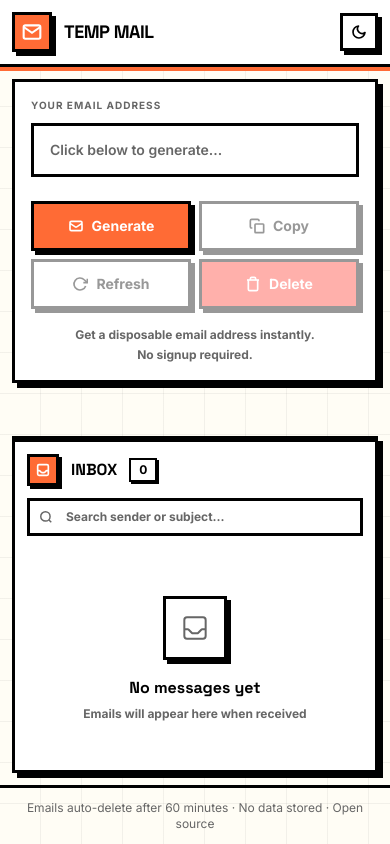
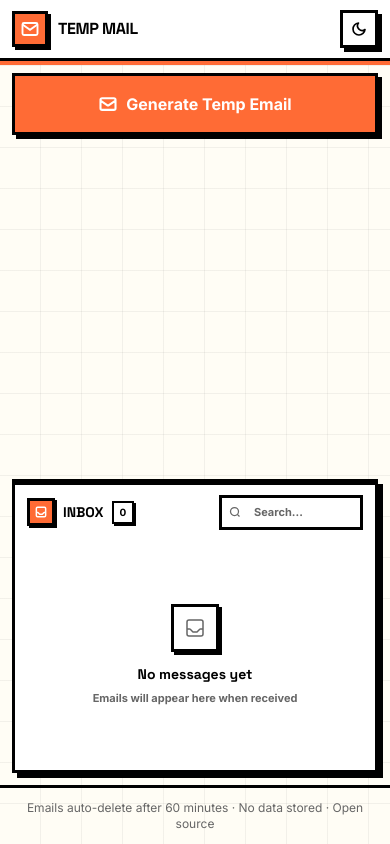
Before and after one commit to srfwtgh/Tempmail-service-, a React (Vite) app in the folder client/: page / in a window 390 px wide. Built offline with nearby package versions, Linux system fonts and the light colour scheme.

Commit message:
complete mobile-first redesign: compact email bar + icon actions, minimal navbar, fullscreen modal, tighter inbox

```diff
--- a/client/src/components/EmailPanel.jsx
+++ b/client/src/components/EmailPanel.jsx
@@ -1,9 +1,62 @@
 export default function EmailPanel({ email, generating, refreshing, onGenerate, onCopy, onRefresh, onDelete, messageCount }) {
+  const iconBtn = 'neo-btn rounded-none p-2.5 flex items-center justify-center shrink-0 disabled:opacity-40 disabled:cursor-not-allowed disabled:transform-none'
   const btnBase = 'rounded-none px-4 py-3 text-sm font-bold transition-all disabled:opacity-40 disabled:cursor-not-allowed disabled:transform-none flex items-center justify-center gap-2'
 
   return (
-    <aside className="p-3 lg:p-6 lg:border-r-3 lg:border-[var(--neo-border)] lg:min-h-0 lg:overflow-y-auto">
-      <div className="neo-card rounded-none p-4 lg:p-7 animate-fade-up">
+    <>
+      {/* ── Mobile bar ───────────────────────────────────────── */}
+      <div className="lg:hidden">
+        {email ? (
+          <div className="flex items-center gap-2 px-3 py-2.5 border-b-3 border-[var(--neo-border)] bg-[var(--neo-card)]">
+            <div className="flex-1 min-w-0 flex items-center gap-2">
+              <div className="neo-input rounded-none px-3 py-2 text-xs w-full truncate font-bold select-all cursor-text">
+                {email}
+              </div>
+              <span className="text-[9px] font-bold text-white bg-accent px-1.5 py-0.5 tracking-widest uppercase border-3 border-[#000] shrink-0" style={{ boxShadow: '2px 2px 0 0 #000' }}>
+                Live
+              </span>
+            </div>
+            <button onClick={onCopy} disabled={!email} className={iconBtn} title="Copy">
+              <svg className="w-4 h-4" fill="none" stroke="currentColor" viewBox="0 0 24 24">
+                <rect x="9" y="9" width="13" height="13" rx="1" ry="1" strokeWidth={2.5} />
+                <path d="M5 15H4a2 2 0 01-2-2V4a2 2 0 012-2h9a2 2 0 012 2v1" strokeWidth={2.5} />
+              </svg>
+            </button>
+            <button onClick={onRefresh} disabled={!email || refreshing} className={iconBtn} title="Refresh">
+              <svg className={`w-4 h-4 ${refreshing ? 'animate-spin' : ''}`} fill="none" stroke="currentColor" viewBox="0 0 24 24">
+                <polyline points="23 4 23 10 17 10" strokeWidth={2.5} />
+                <path d="M20.49 15a9 9 0 11-2.12-9.36L23 10" strokeWidth={2.5} />
+              </svg>
+            </button>
+            <button onClick={onDelete} disabled={!email} className="neo-btn-danger rounded-none p-2.5 flex items-center justify-center shrink-0 disabled:opacity-40 disabled:cursor-not-allowed disabled:transform-none" title="Delete">
+              <svg className="w-4 h-4" fill="none" stroke="currentColor" viewBox="0 0 24 24">
+                <polyline points="3 6 5 6 21 6" strokeWidth={2.5} />
+                <path d="M19 6v14a2 2 0 01-2 2H7a2 2 0 01-2-2V6m3 0V4a2 2 0 012-2h4a2 2 0 012 2v2" strokeWidth={2.5} />
+              </svg>
+            </button>
+          </div>
+        ) : (
+          <div className="p-3">
+            <button onClick={onGenerate} disabled={generating} className="neo-btn-accent rounded-none w-full py-4 text-base font-bold flex items-center justify-center gap-2 disabled:opacity-40">
+              {generating ? (
+                <svg className="w-5 h-5 animate-spin" fill="none" viewBox="0 0 24 24">
+                  <circle className="opacity-25" cx="12" cy="12" r="10" stroke="currentColor" strokeWidth="4" />
+                  <path className="opacity-75" fill="currentColor" d="M4 12a8 8 0 018-8v4a4 4 0 00-4 4H4z" />
+                </svg>
+              ) : (
+                <svg className="w-5 h-5" fill="none" stroke="currentColor" viewBox="0 0 24 24">
+                  <path strokeLinecap="round" strokeLinejoin="round" strokeWidth={2.5} d="M3 8l7.89 5.26a2 2 0 002.22 0L21 8M5 19h14a2 2 0 002-2V7a2 2 0 00-2-2H5a2 2 0 00-2 2v10a2 2 0 002 2z" />
+                </svg>
+              )}
+              {generating ? 'Creating...' : 'Generate Temp Email'}
+            </button>
+          </div>
+        )}
+      </div>
+
+      {/* ── Desktop panel ────────────────────────────────────── */}
+      <aside className="hidden lg:block p-6 lg:border-r-3 lg:border-[var(--neo-border)] lg:min-h-0 lg:overflow-y-auto">
+        <div className="neo-card rounded-none p-7 animate-fade-up">
           <div className="mb-6">
             <label className="text-[10px] font-bold tracking-widest uppercase mb-2.5 block" style={{ color: 'var(--neo-text-muted)' }}>
               Your email address
@@ -20,7 +73,7 @@
             </div>
           </div>
 
-        <div className="grid grid-cols-2 gap-2 mb-4">
+          <div className="grid grid-cols-2 gap-2.5 mb-5">
             <button onClick={onGenerate} disabled={generating} className={`${btnBase} neo-btn-accent rounded-none`}>
               {generating ? (
                 <svg className="w-4 h-4 animate-spin" fill="none" viewBox="0 0 24 24">
@@ -62,16 +115,16 @@
 
           {email && (
             <div className="neo-divider pt-4 animate-fade-in">
-            <div className="grid grid-cols-2 gap-2">
-              <div className="neo-card rounded-none px-3 lg:px-4 py-2 lg:py-3 text-center" style={{ boxShadow: '3px 3px 0 0 var(--neo-shadow)' }}>
-                <p className="text-xl lg:text-2xl font-black text-accent leading-none" style={{ fontFamily: "'Space Grotesk', sans-serif" }}>{messageCount}</p>
-                <p className="text-[9px] lg:text-[10px] font-bold tracking-wider uppercase mt-1" style={{ color: 'var(--neo-text-muted)' }}>Messages</p>
+              <div className="grid grid-cols-2 gap-3">
+                <div className="neo-card rounded-none px-4 py-3 text-center" style={{ boxShadow: '3px 3px 0 0 var(--neo-shadow)' }}>
+                  <p className="text-2xl font-black text-accent leading-none" style={{ fontFamily: "'Space Grotesk', sans-serif" }}>{messageCount}</p>
+                  <p className="text-[10px] font-bold tracking-wider uppercase mt-1.5" style={{ color: 'var(--neo-text-muted)' }}>Messages</p>
                 </div>
-              <div className="neo-card rounded-none px-3 lg:px-4 py-2 lg:py-3 text-center" style={{ boxShadow: '3px 3px 0 0 var(--neo-shadow)' }}>
-                <p className="text-xl lg:text-2xl font-black leading-none" style={{ fontFamily: "'Space Grotesk', sans-serif", color: 'var(--neo-text)' }}>
+                <div className="neo-card rounded-none px-4 py-3 text-center" style={{ boxShadow: '3px 3px 0 0 var(--neo-shadow)' }}>
+                  <p className="text-2xl font-black leading-none" style={{ fontFamily: "'Space Grotesk', sans-serif", color: 'var(--neo-text)' }}>
                     {email ? 'Live' : '—'}
                   </p>
-                <p className="text-[9px] lg:text-[10px] font-bold tracking-wider uppercase mt-1" style={{ color: 'var(--neo-text-muted)' }}>Status</p>
+                  <p className="text-[10px] font-bold tracking-wider uppercase mt-1.5" style={{ color: 'var(--neo-text-muted)' }}>Status</p>
                 </div>
               </div>
             </div>
@@ -85,5 +138,6 @@
           )}
         </div>
       </aside>
+    </>
   )
 }
--- a/client/src/components/InboxView.jsx
+++ b/client/src/components/InboxView.jsx
@@ -5,21 +5,21 @@
     <main className="flex flex-col min-h-0 p-3 lg:p-6 lg:pt-6">
       <div className="neo-card rounded-none flex flex-col flex-1 min-h-0 animate-fade-up">
         {/* Header */}
-        <div className="flex flex-col sm:flex-row sm:items-center sm:justify-between gap-3 px-3 lg:px-6 py-3 lg:py-4 neo-divider shrink-0">
-          <div className="flex items-center gap-3">
-            <div className="flex items-center justify-center w-8 h-8 bg-accent border-3 border-[#000] shrink-0" style={{ boxShadow: '3px 3px 0 0 #000' }}>
-              <svg className="w-4 h-4 text-white" fill="none" stroke="currentColor" viewBox="0 0 24 24">
+        <div className="flex items-center justify-between px-3 lg:px-6 py-2.5 lg:py-4 neo-divider shrink-0">
+          <div className="flex items-center gap-2 lg:gap-3">
+            <div className="flex items-center justify-center w-7 h-7 lg:w-8 lg:h-8 bg-accent border-3 border-[#000] shrink-0" style={{ boxShadow: '2px 2px 0 0 #000' }}>
+              <svg className="w-3.5 h-3.5 lg:w-4 lg:h-4 text-white" fill="none" stroke="currentColor" viewBox="0 0 24 24">
                 <path strokeLinecap="round" strokeLinejoin="round" strokeWidth={2.5} d="M20 13V6a2 2 0 00-2-2H6a2 2 0 00-2 2v7m16 0v5a2 2 0 01-2 2H6a2 2 0 01-2-2v-5m16 0h-2.586a1 1 0 00-.707.293l-2.414 2.414a1 1 0 01-.707.293h-3.172a1 1 0 01-.707-.293l-2.414-2.414A1 1 0 006.586 13H4" />
               </svg>
             </div>
-            <h2 className="text-base sm:text-lg font-black uppercase" style={{ fontFamily: "'Space Grotesk', sans-serif", color: 'var(--neo-text)' }}>Inbox</h2>
-            <span className="neo-badge text-xs font-bold px-2 py-0.5">
+            <h2 className="text-sm lg:text-lg font-black uppercase" style={{ fontFamily: "'Space Grotesk', sans-serif", color: 'var(--neo-text)' }}>Inbox</h2>
+            <span className="neo-badge text-[10px] lg:text-xs font-bold px-1.5 lg:px-2 py-0.5">
               {messages.length}
             </span>
           </div>
 
-          <div className="relative w-full sm:w-48 lg:w-56">
-            <svg className="absolute left-3 top-1/2 -translate-y-1/2 w-3.5 h-3.5 pointer-events-none" style={{ color: 'var(--neo-text-muted)' }} fill="none" stroke="currentColor" viewBox="0 0 24 24">
+          <div className="relative w-36 lg:w-56">
+            <svg className="absolute left-2.5 top-1/2 -translate-y-1/2 w-3 h-3 lg:w-3.5 lg:h-3.5 pointer-events-none" style={{ color: 'var(--neo-text-muted)' }} fill="none" stroke="currentColor" viewBox="0 0 24 24">
               <circle cx="11" cy="11" r="8" strokeWidth={2.5} />
               <line x1="21" y1="21" x2="16.65" y2="16.65" strokeWidth={2.5} />
             </svg>
@@ -27,8 +27,8 @@
               type="text"
               value={searchQuery}
               onChange={(e) => onSearchChange(e.target.value)}
-              placeholder="Search sender or subject..."
-              className="neo-input rounded-none pl-9 pr-3 py-2 w-full text-xs font-bold"
+              placeholder="Search..."
+              className="neo-input rounded-none pl-8 lg:pl-9 pr-2.5 lg:pr-3 py-1.5 lg:py-2 w-full text-[11px] lg:text-xs font-bold"
             />
           </div>
         </div>
@@ -36,14 +36,14 @@
         {/* Messages */}
         <div className="flex-1 overflow-y-auto">
           {!messages || messages.length === 0 ? (
-            <div className="flex flex-col items-center justify-center py-12 lg:py-20" style={{ color: 'var(--neo-text-muted)' }}>
-              <div className="w-16 h-16 neo-card rounded-none flex items-center justify-center mb-4" style={{ boxShadow: '4px 4px 0 0 var(--neo-shadow)' }}>
-                <svg className="w-8 h-8" fill="none" stroke="currentColor" viewBox="0 0 24 24">
+            <div className="flex flex-col items-center justify-center py-16 lg:py-20" style={{ color: 'var(--neo-text-muted)' }}>
+              <div className="w-12 h-12 lg:w-16 lg:h-16 neo-card rounded-none flex items-center justify-center mb-3 lg:mb-4" style={{ boxShadow: '3px 3px 0 0 var(--neo-shadow)' }}>
+                <svg className="w-6 h-6 lg:w-8 lg:h-8" fill="none" stroke="currentColor" viewBox="0 0 24 24">
                   <path strokeLinecap="round" strokeLinejoin="round" strokeWidth={1.5} d="M20 13V6a2 2 0 00-2-2H6a2 2 0 00-2 2v7m16 0v5a2 2 0 01-2 2H6a2 2 0 01-2-2v-5m16 0h-2.586a1 1 0 00-.707.293l-2.414 2.414a1 1 0 01-.707.293h-3.172a1 1 0 01-.707-.293l-2.414-2.414A1 1 0 006.586 13H4" />
                 </svg>
               </div>
-              <p className="text-base font-black" style={{ fontFamily: "'Space Grotesk', sans-serif", color: 'var(--neo-text)' }}>No messages yet</p>
-              <p className="text-xs font-bold mt-1.5" style={{ color: 'var(--neo-text-muted)' }}>
+              <p className="text-sm lg:text-base font-black" style={{ fontFamily: "'Space Grotesk', sans-serif", color: 'var(--neo-text)' }}>No messages yet</p>
+              <p className="text-[11px] lg:text-xs font-bold mt-1.5" style={{ color: 'var(--neo-text-muted)' }}>
                 {searchQuery ? 'No results for your search' : 'Emails will appear here when received'}
               </p>
             </div>
@@ -52,29 +52,29 @@
               {messages.slice(0, 20).map((msg) => (
                 <div
                   key={msg.id}
-                  className="msg-item group flex items-start gap-3 lg:gap-4 px-3 lg:px-6 py-3 lg:py-4 neo-row-hover cursor-pointer"
+                  className="msg-item group flex items-start gap-2.5 lg:gap-4 px-3 lg:px-6 py-2.5 lg:py-4 neo-row-hover cursor-pointer"
                   onClick={() => onQuickView(msg)}
                 >
-                  <div className="w-10 h-10 neo-card rounded-none flex items-center justify-center shrink-0 mt-0.5" style={{ boxShadow: '3px 3px 0 0 var(--neo-shadow)' }}>
-                    <span className="text-sm font-black text-accent uppercase">
+                  <div className="w-8 h-8 lg:w-10 lg:h-10 neo-card rounded-none flex items-center justify-center shrink-0 mt-0.5" style={{ boxShadow: '2px 2px 0 0 var(--neo-shadow)' }}>
+                    <span className="text-[11px] lg:text-sm font-black text-accent uppercase">
                       {(msg.from || '?').charAt(0)}
                     </span>
                   </div>
 
                   <div className="flex-1 min-w-0">
-                    <div className="flex items-center justify-between gap-3">
-                      <span className="text-sm font-black truncate" style={{ color: 'var(--neo-text)' }}>
+                    <div className="flex items-center justify-between gap-2">
+                      <span className="text-xs lg:text-sm font-black truncate" style={{ color: 'var(--neo-text)' }}>
                         {escapeHtml(msg.from || 'Unknown')}
                       </span>
-                      <span className="text-[11px] whitespace-nowrap shrink-0 font-bold" style={{ color: 'var(--neo-text-muted)' }}>
+                      <span className="text-[10px] lg:text-[11px] whitespace-nowrap shrink-0 font-bold" style={{ color: 'var(--neo-text-muted)' }}>
                         {formatRelativeTime(msg.date)}
                       </span>
                     </div>
-                    <p className="text-sm font-bold truncate mt-1 leading-relaxed" style={{ color: 'var(--neo-text-muted)' }}>
+                    <p className="text-[11px] lg:text-sm font-bold truncate mt-0.5 lg:mt-1 leading-relaxed" style={{ color: 'var(--neo-text-muted)' }}>
                       {escapeHtml(msg.subject || '(No Subject)')}
                     </p>
                     {msg.intro && (
-                      <p className="text-xs font-semibold truncate mt-1 leading-relaxed line-clamp-1" style={{ color: 'var(--neo-text-muted)' }}>
+                      <p className="hidden lg:block text-xs font-semibold truncate mt-1 leading-relaxed line-clamp-1" style={{ color: 'var(--neo-text-muted)' }}>
                         {escapeHtml(msg.intro)}
                       </p>
                     )}
--- a/client/src/components/Navbar.jsx
+++ b/client/src/components/Navbar.jsx
@@ -1,25 +1,25 @@
 export default function Navbar({ email, messageCount, autoRefresh, onToggleAutoRefresh, darkMode, onToggleDark }) {
   return (
     <header className="lg:col-span-2 neo-nav sticky top-0 z-30">
-      <div className="flex items-center justify-between px-3 lg:px-8 py-3 max-w-full">
-        <div className="flex items-center gap-3">
-          <div className="flex items-center justify-center w-10 h-10 bg-accent border-3 border-[#000] shrink-0" style={{ boxShadow: '4px 4px 0 0 #000' }}>
-            <svg className="w-5 h-5 text-white" viewBox="0 0 24 24" fill="none" stroke="currentColor" strokeWidth="2.5">
+      <div className="flex items-center justify-between px-3 lg:px-8 py-2.5 lg:py-3 max-w-full">
+        <div className="flex items-center gap-2.5 lg:gap-3">
+          <div className="flex items-center justify-center w-9 h-9 lg:w-10 lg:h-10 bg-accent border-3 border-[#000] shrink-0" style={{ boxShadow: '3px 3px 0 0 #000' }}>
+            <svg className="w-[18px] h-[18px] lg:w-5 lg:h-5 text-white" viewBox="0 0 24 24" fill="none" stroke="currentColor" strokeWidth="2.5">
               <rect x="2" y="4" width="20" height="16" rx="2" />
               <path d="M22 6l-10 7L2 6" />
             </svg>
           </div>
           <div>
-            <h1 className="text-lg sm:text-xl font-black tracking-tight uppercase" style={{ fontFamily: "'Space Grotesk', sans-serif", color: 'var(--neo-text)' }}>
+            <h1 className="text-base lg:text-xl font-black tracking-tight uppercase" style={{ fontFamily: "'Space Grotesk', sans-serif", color: 'var(--neo-text)' }}>
               Temp Mail
             </h1>
-            <p className="hidden sm:block text-[10px] tracking-widest uppercase font-bold leading-none" style={{ color: 'var(--neo-text-muted)' }}>
+            <p className="hidden lg:block text-[10px] tracking-widest uppercase font-bold leading-none" style={{ color: 'var(--neo-text-muted)' }}>
               Disposable Email
             </p>
           </div>
         </div>
 
-        <div className="flex items-center gap-1 sm:gap-2 lg:gap-3">
+        <div className="flex items-center gap-1 lg:gap-3">
           <button
             onClick={onToggleDark}
             className="neo-btn rounded-none p-2 flex items-center justify-center"
@@ -45,8 +45,8 @@
           </button>
 
           {email && (
-            <>
-              <div className="hidden sm:flex items-center gap-2 text-xs font-bold" style={{ color: 'var(--neo-text-muted)' }}>
+            <div className="hidden lg:flex items-center gap-2">
+              <div className="flex items-center gap-2 text-xs font-bold" style={{ color: 'var(--neo-text-muted)' }}>
                 <span className="neo-badge inline-flex items-center gap-1.5 px-2.5 py-1 font-bold">
                   <svg className="w-3.5 h-3.5 text-accent" fill="none" stroke="currentColor" viewBox="0 0 24 24">
                     <path strokeLinecap="round" strokeLinejoin="round" strokeWidth={2.5} d="M20 13V6a2 2 0 00-2-2H6a2 2 0 00-2 2v7m16 0v5a2 2 0 01-2 2H6a2 2 0 01-2-2v-5m16 0h-2.586a1 1 0 00-.707.293l-2.414 2.414a1 1 0 01-.707.293h-3.172a1 1 0 01-.707-.293l-2.414-2.414A1 1 0 006.586 13H4" />
@@ -56,14 +56,14 @@
               </div>
 
               <label className="flex items-center gap-2 text-xs font-bold cursor-pointer select-none" style={{ color: 'var(--neo-text-muted)' }}>
-                <span className="hidden sm:inline">Auto</span>
+                <span>Auto</span>
                 <div className="relative">
                   <input type="checkbox" checked={autoRefresh} onChange={onToggleAutoRefresh} className="sr-only peer" />
                   <div className="neo-toggle-track rounded-none peer-checked:bg-accent" />
                   <div className="neo-toggle-thumb absolute rounded-none peer-checked:translate-x-[16px]" />
                 </div>
               </label>
-            </>
+            </div>
           )}
           <span className="hidden lg:inline text-[10px] tracking-wide font-bold uppercase" style={{ color: 'var(--neo-text-muted)' }}>
             Auto-delete 60min
--- a/client/src/components/QuickViewModal.jsx
+++ b/client/src/components/QuickViewModal.jsx
@@ -42,17 +42,17 @@
   const hasContent = content.length > 0
 
   return (
-    <div className="fixed inset-0 z-50 flex items-center justify-center p-4" onClick={onClose}>
+    <div className="fixed inset-0 z-50 flex" onClick={onClose}>
       <div className="absolute inset-0 neo-backdrop" />
 
       <div
-        className="relative w-full max-w-4xl max-h-[90vh] flex flex-col neo-card rounded-none animate-scale-in"
+        className="relative w-full flex flex-col neo-card animate-scale-in rounded-none lg:rounded-none lg:max-w-4xl lg:max-h-[90vh] lg:m-4"
         onClick={(e) => e.stopPropagation()}
       >
         {/* Header */}
         <div className="flex items-start justify-between px-4 lg:px-6 pt-4 lg:pt-6 pb-4 neo-divider shrink-0">
           <div className="min-w-0 flex-1 pr-4">
-            <h2 className="text-xl font-black truncate" style={{ fontFamily: "'Space Grotesk', sans-serif", color: 'var(--neo-text)' }}>
+            <h2 className="text-base lg:text-xl font-black truncate" style={{ fontFamily: "'Space Grotesk', sans-serif", color: 'var(--neo-text)' }}>
               {escapeHtml(message.subject || '(No Subject)')}
             </h2>
             <div className="flex flex-col gap-y-0.5 mt-2 text-xs font-bold" style={{ color: 'var(--neo-text-muted)' }}>
```
Lines whose indentation alone changed are shown as unchanged.
